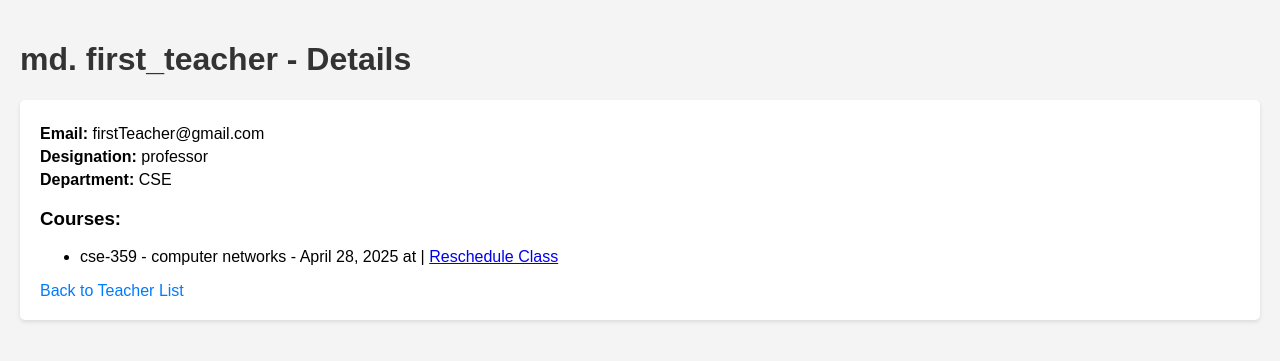
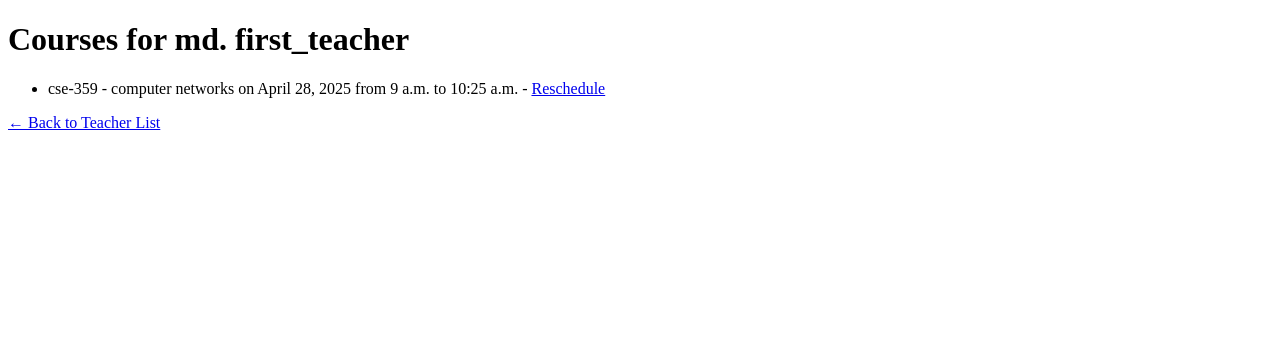
Before and after one commit to Rimi-351/weblab_routine_mgt, a Django app: page /teachers/1/ in a window 1280 px wide. Shown: the top 361 px of the page. Run offline with Django 5.2, Linux system fonts and the light colour scheme; data comes from the database, SQL or seed files in the repository.

Commit message:
showing teacher,rescheduling

```diff
--- a/Routine/Routine_Mgt/templates/teachers/teacher_detail.html
+++ b/Routine/Routine_Mgt/templates/teachers/teacher_detail.html
@@ -1,62 +1,25 @@
+<!-- teachers/templates/teachers/teacher_detail.html -->
+
 <!DOCTYPE html>
 <html lang="en">
 <head>
     <meta charset="UTF-8">
-    <meta name="viewport" content="width=device-width, initial-scale=1.0">
-    <title>{{ teacher.name }} - Details</title>
-    <style>
-        body {
-            font-family: Arial, sans-serif;
-            margin: 0;
-            padding: 20px;
-            background-color: #f4f4f4;
-        }
-
-        h1 {
-            color: #333;
-        }
-
-        .teacher-detail {
-            background-color: #fff;
-            padding: 20px;
-            border-radius: 5px;
-            box-shadow: 0 2px 4px rgba(0, 0, 0, 0.1);
-        }
-
-        .teacher-detail p {
-            margin: 5px 0;
-        }
-
-        .back-link {
-            text-decoration: none;
-            color: #007BFF;
-        }
-
-        .back-link:hover {
-            text-decoration: underline;
-        }
-    </style>
+    <title>{{ teacher.name }} - Courses</title>
 </head>
 <body>
-    <h1>{{ teacher.name }} - Details</h1>
-    <div class="teacher-detail">
-        <p><strong>Email:</strong> {{ teacher.email }}</p>
-        <p><strong>Designation:</strong> {{ teacher.designation }}</p>
-        <p><strong>Department:</strong> {{ teacher.department }}</p>
+    <h1>Courses for {{ teacher.name }}</h1>
 
-        <h3>Courses:</h3>
     <ul>
-            {% for schedule in teacher.classschedule_set.all %}
+        {% for schedule in schedules %}
             <li>
-                    {{ schedule.subject }} - {{ schedule.date }} at {{ schedule.time }}
-                    | <a href="{% url 'reschedule_class' schedule.id %}">Reschedule Class</a>
+                {{ schedule.subject }} on {{ schedule.date }} from {{ schedule.start_time }} to {{ schedule.end_time }}
+                - <a href="{% url 'reschedule_class' schedule.id %}">Reschedule</a>
             </li>
         {% empty %}
-                <li>No classes scheduled yet.</li>
+            <li>No courses available for this teacher.</li>
         {% endfor %}
     </ul>
 
-        <a href="{% url 'teacher_list' %}" class="back-link">Back to Teacher List</a>
-    </div>
+    <a href="{% url 'teacher_list' %}">← Back to Teacher List</a>
 </body>
 </html>
```
Also changed, not shown: Routine/Routine_Mgt/templates/teachers/reschedule_class.html (+22 -74 lines), Routine/Routine_Mgt/templates/teachers/teacher_list.html (+9 -41 lines). Lines whose indentation alone changed are shown as unchanged.
